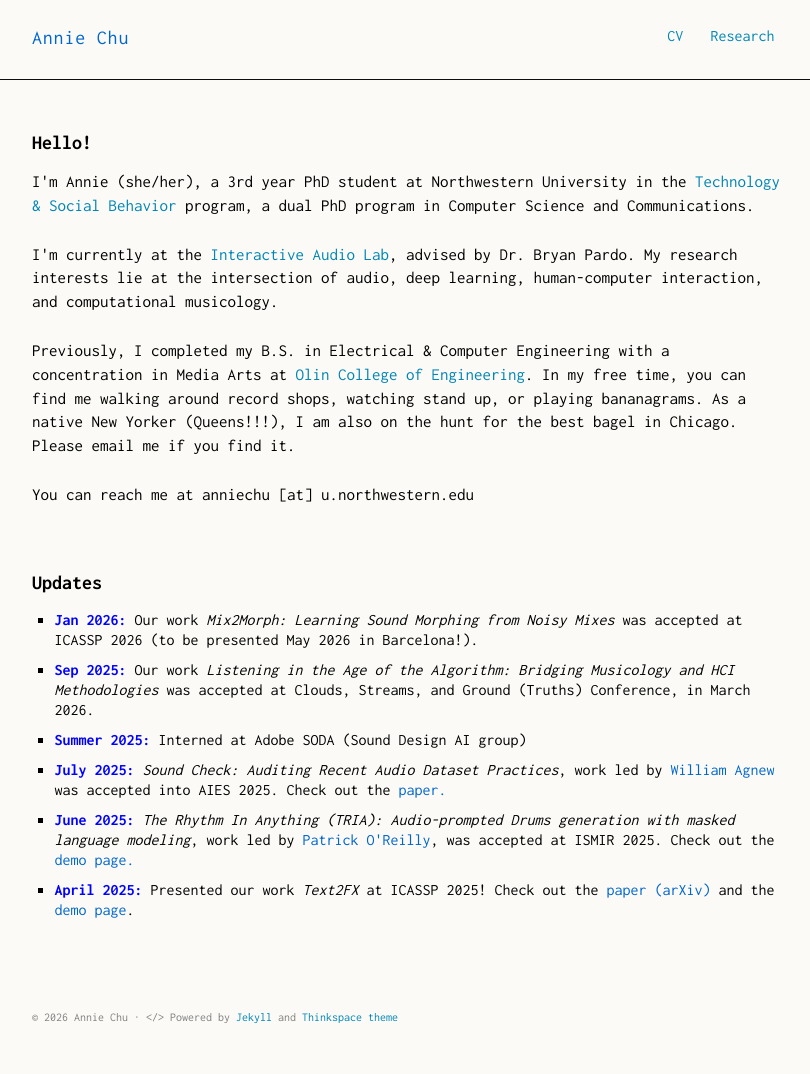
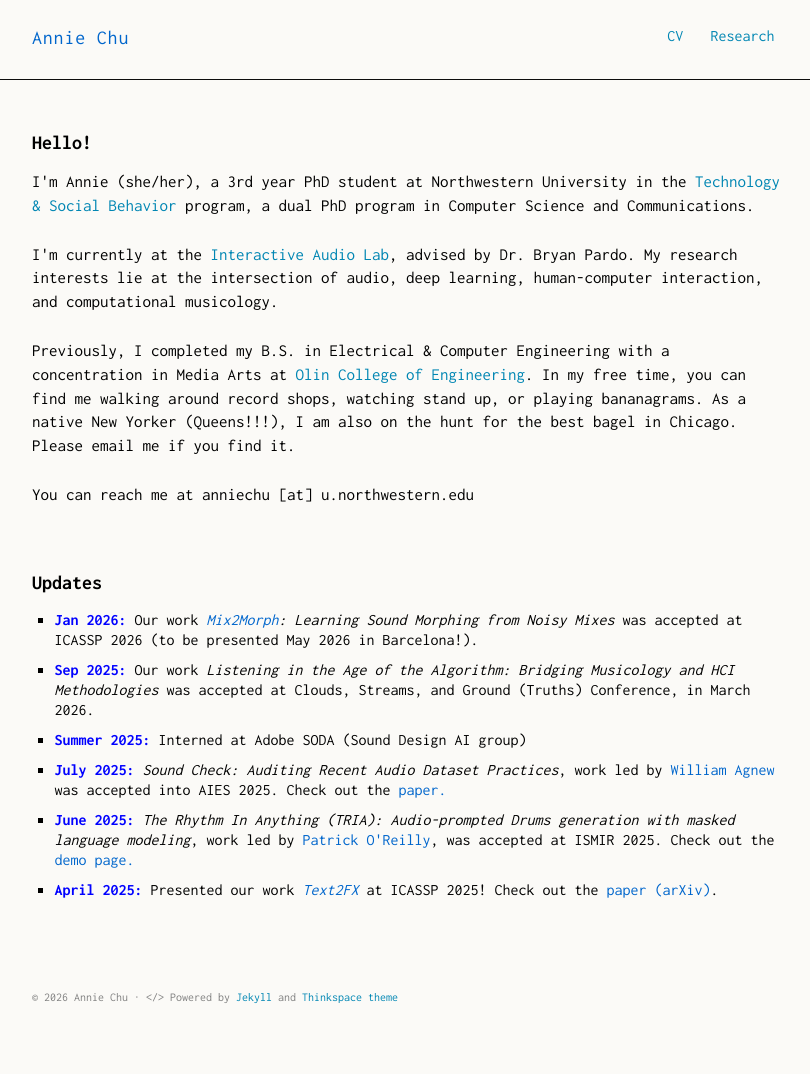
Before and after one commit to anniejchu/anniejchu.github.io, a Jekyll site: the page built from index.md, in a window 1280 px wide. Shown: the whole page, without its empty margins (232-1042 px from the left). Built offline with Jekyll 4.4.1, drawn with Linux system fonts in a browser that asks for light colours; some web fonts are replaced.

Commit message:
hyperlink fixes on main index.md

```diff
--- a/index.md
+++ b/index.md
@@ -55,7 +55,7 @@
     <ul>
       <li>
         <span style="color: blue;"><strong>Jan 2026:</strong></span>
-        Our work <em>Mix2Morph: Learning Sound Morphing from Noisy Mixes</em> was accepted at ICASSP 2026 (to be presented May 2026 in Barcelona!).
+        Our work <em><a href="mix2morph/">Mix2Morph</a>: Learning Sound Morphing from Noisy Mixes</em> was accepted at ICASSP 2026 (to be presented May 2026 in Barcelona!).
       </li>
       <li>
         <span style="color: blue;"><strong>Sep 2025:</strong></span>
@@ -75,11 +75,9 @@
       </li>
       <li>
         <span style="color: blue;"><strong>April 2025:</strong></span>
-        Presented our work <em>Text2FX</em> at ICASSP 2025!
+        Presented our work <em><a href="text2fx/">Text2FX</a></em> at ICASSP 2025!
         Check out the
-        <a href="https://arxiv.org/abs/2409.18847">paper (arXiv)</a>
-        and the
-        <a href="text2fx/">demo page</a>.
+        <a href="https://arxiv.org/abs/2409.18847">paper (arXiv)</a>.
       </li>
     </ul>
   </div>
```
Also changed, not shown: 9 other files.
